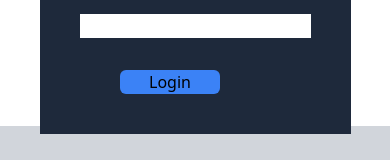
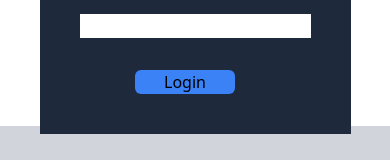
Before and after one commit to Sabari1212/advocate, a React (Create React App) app in the folder frontend/: page / in a window 390 px wide. Both pictures are taken after a click on the button "ADMIN". Shown: the part 478-638 px from the top of the page. Built offline with nearby package versions, Linux system fonts and the light colour scheme.

Commit message:
Update Header.js

```diff
--- a/frontend/src/components/Header.js
+++ b/frontend/src/components/Header.js
@@ -86,7 +86,7 @@ const Header = () => {
                 <label className='text-left text-white'>PassWord</label>
                 <input type='password' name='password' value={password} onChange={(e) => setPw(e.target.value)}></input>
 
-                <button className='bg-blue-500 w-[100px] ml-[40px] md:ml-[100px] mt-5 rounded-md hover:bg-green-600 hover:scale-110 duration-500' type='submit'>Login</button>
+                <button className='bg-blue-500 w-[100px] ml-[55px] md:ml-[100px] mt-5 rounded-md hover:bg-green-600 hover:scale-110 duration-500' type='submit'>Login</button>
 
 
 
```
